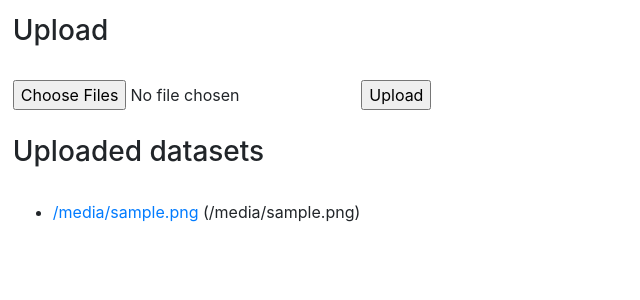
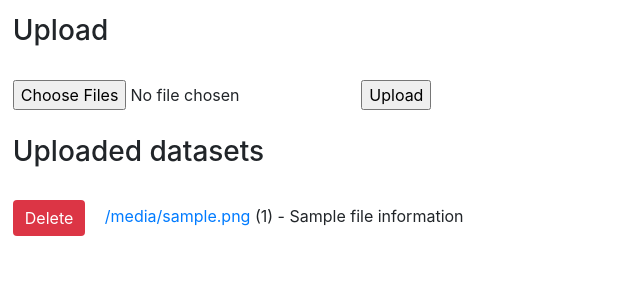
Before and after one commit to jonnnnn-c/1002_Python_Project, a Flask app: template templates/upload_files.html in a window 1280 px wide. Shown: the part 149-449 px from the top of the page, without its empty margins (0-640 px from the left). Run offline with Flask 2, Linux system fonts and the light colour scheme; the template is opened without the code that fills it: most values are stand-ins (such as "Sample title", 1, 10 or a date in 2020); some libraries are stand-ins or nearby versions.

Commit message:
Add delete and date time for uploaded files

```diff
--- a/app.py
+++ b/app.py
@@ -68,9 +68,16 @@ def upload():
     for filename in os.listdir('datasets'):
         file_path = os.path.join(app.root_path, 'datasets', filename)
         file_size = humanize.naturalsize(os.path.getsize(file_path))
-        files[filename] = file_size
+        file_c_time = os.path.getctime(file_path)
+        files[filename] = [file_size, time.ctime(file_c_time)]
     return render_template('upload_files.html', files=files)
 
+
+@app.route('/delete_file/<filename>', methods=['GET'])
+def delete_file(filename):
+    if request.method == "GET":
+        os.remove(os.path.join(app.root_path, 'datasets', filename))
+    return url_for("upload_files")
 
 @app.route('/display_file/<filename>', methods=['GET'])
 def display(filename):
--- a/templates/upload_files.html
+++ b/templates/upload_files.html
@@ -4,6 +4,11 @@
     <style>
         section {
             padding-top: 2%;
+        }
+
+        ul {
+            list-style-type: none;
+            padding: 0px;
         }
     </style>
 
@@ -34,9 +39,13 @@
     <section>
         <h3>Uploaded datasets</h3>
         <br>
-        {% for filename, filesize in files.items() %}
+        {% for filename, file_information in files.items() %}
         <ul>
-            <li><a href="/display_file/{{ filename }}">{{ filename }}</a> ({{ filesize }})</li>
+            <li>
+                <a href="{{ url_for('delete_file', filename=filename) }}" style="border: none; height: auto; margin-right: 15px;" class="btn btn-danger" onclick="return confirm('Confirm Deletion')"><i class="fa fa-trash fa-2x"></i>Delete</a>
+                <a href="/display_file/{{ filename }}">{{ filename }}</a>
+                ({{ file_information[0] }}) - {{ file_information[1] }}
+            </li>
         </ul>
         {% endfor %}
     </section>
```
